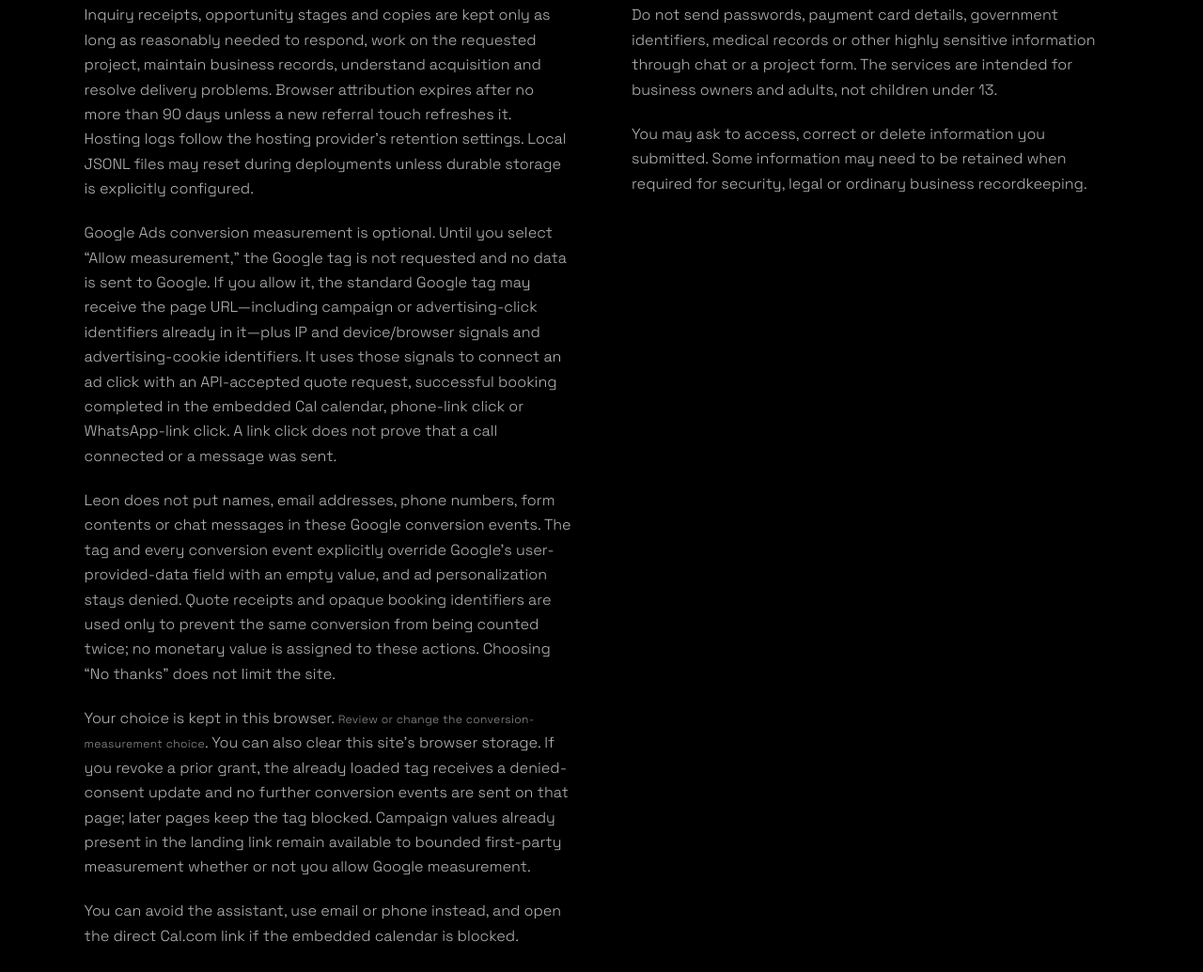
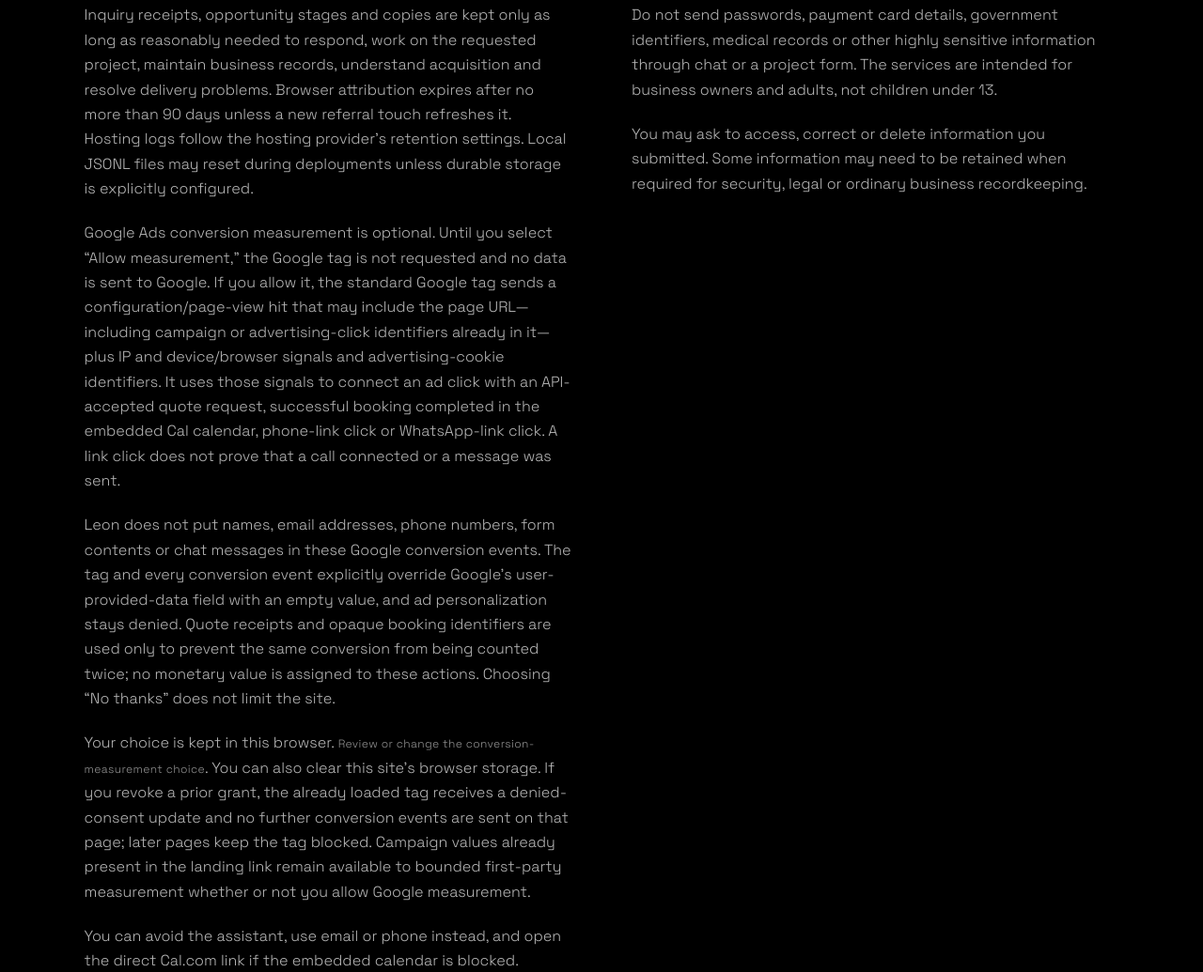
Before and after one commit to Noctilucenty/leon-dev-site, a website: page privacy.html in a window 1280 px wide. Shown: the part 2289-3324 px from the top of the page at 94% size. Drawn offline with Linux system fonts and the light colour scheme.

Commit message:
Clarify consented Ads measurement

```diff
--- a/privacy.html
+++ b/privacy.html
@@ -113,7 +113,7 @@
       <div id="conversion-measurement">
         <p class="label">retention and your choices</p>
         <p class="sub">Inquiry receipts, opportunity stages and copies are kept only as long as reasonably needed to respond, work on the requested project, maintain business records, understand acquisition and resolve delivery problems. Browser attribution expires after no more than 90 days unless a new referral touch refreshes it. Hosting logs follow the hosting provider's retention settings. Local JSONL files may reset during deployments unless durable storage is explicitly configured.</p>
-        <p class="sub">Google Ads conversion measurement is optional. Until you select “Allow measurement,” the Google tag is not requested and no data is sent to Google. If you allow it, the standard Google tag may receive the page URL—including campaign or advertising-click identifiers already in it—plus IP and device/browser signals and advertising-cookie identifiers. It uses those signals to connect an ad click with an API-accepted quote request, successful booking completed in the embedded Cal calendar, phone-link click or WhatsApp-link click. A link click does not prove that a call connected or a message was sent.</p>
+        <p class="sub">Google Ads conversion measurement is optional. Until you select “Allow measurement,” the Google tag is not requested and no data is sent to Google. If you allow it, the standard Google tag sends a configuration/page-view hit that may include the page URL—including campaign or advertising-click identifiers already in it—plus IP and device/browser signals and advertising-cookie identifiers. It uses those signals to connect an ad click with an API-accepted quote request, successful booking completed in the embedded Cal calendar, phone-link click or WhatsApp-link click. A link click does not prove that a call connected or a message was sent.</p>
         <p class="sub">Leon does not put names, email addresses, phone numbers, form contents or chat messages in these Google conversion events. The tag and every conversion event explicitly override Google's user-provided-data field with an empty value, and ad personalization stays denied. Quote receipts and opaque booking identifiers are used only to prevent the same conversion from being counted twice; no monetary value is assigned to these actions. Choosing “No thanks” does not limit the site.</p>
         <p class="sub">Your choice is kept in this browser. <a class="cx-mini" href="#conversion-measurement" data-ads-consent-manage>Review or change the conversion-measurement choice</a>. You can also clear this site's browser storage. If you revoke a prior grant, the already loaded tag receives a denied-consent update and no further conversion events are sent on that page; later pages keep the tag blocked. Campaign values already present in the landing link remain available to bounded first-party measurement whether or not you allow Google measurement.</p>
         <p class="sub">You can avoid the assistant, use email or phone instead, and open the direct Cal.com link if the embedded calendar is blocked.</p>
```
Also changed, not shown: assist.js (+6 -3 lines), tests/google-ads-conversion.test.js (+4 -0 lines), README.md.
